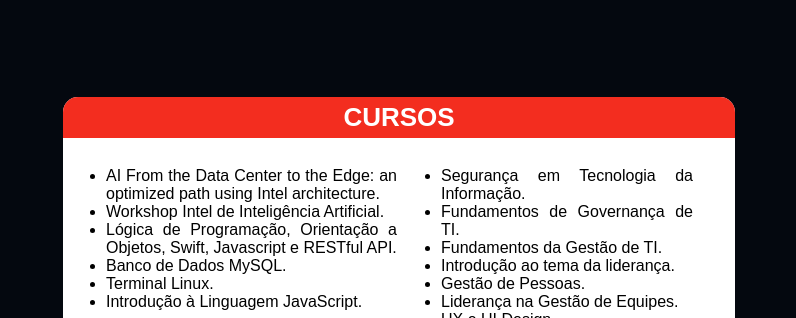
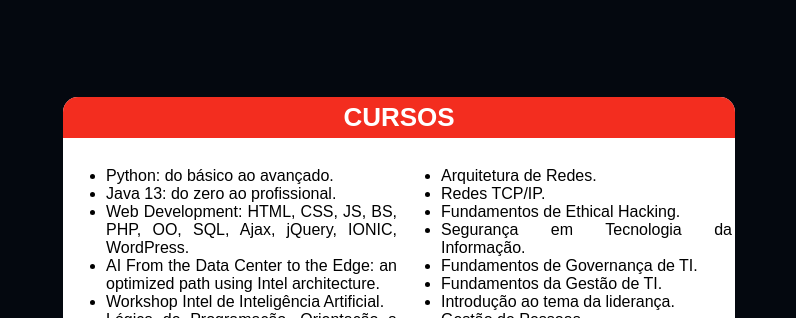
Before and after one commit to absd2/absd2.github.io, a plain HTML site: page index.html in a window 1280 px wide. Shown: the part 634-952 px from the top of the page, without its empty margins (241-1037 px from the left). Drawn offline with Linux system fonts and the light colour scheme; a web font is replaced by a local one.

Commit message:
Added education section

```diff
--- a/css/style.css
+++ b/css/style.css
@@ -136,10 +136,6 @@ body {
     vertical-align: top;
 }
 
-#courses-right-column {
-    padding-right: 40px;
-}
-
 
 /* ------------------------- */
 /* EDUCATION SECTION */
--- a/index.html
+++ b/index.html
@@ -54,16 +54,21 @@
                     <tr>
                         <td class="courses-column">
                             <ul class="courses-list">
+                                <li>Python: do básico ao avançado.</li>
+                                <li>Java 13: do zero ao profissional.</li>
+                                <li>Web Development: HTML, CSS, JS, BS, PHP, OO, SQL, Ajax, jQuery, IONIC, WordPress.</li>
                                 <li>AI From the Data Center to the Edge: an optimized path using Intel architecture.</li>
                                 <li>Workshop Intel de Inteligência Artificial.</li>
                                 <li>Lógica de Programação, Orientação a Objetos, Swift, Javascript e RESTful API.</li>
                                 <li>Banco de Dados MySQL.</li>
-                                <li>Terminal Linux.</li>
                                 <li>Introdução à Linguagem JavaScript.</li>
                             </ul>
                         </td>
                         <td class="courses-column" id="courses-right-column">
                             <ul class="courses-list">
+                                <li>Arquitetura de Redes.</li>
+                                <li>Redes TCP/IP.</li>
+                                <li>Fundamentos de Ethical Hacking.</li>
                                 <li>Segurança em Tecnologia da Informação.</li>
                                 <li>Fundamentos de Governança de TI.</li>
                                 <li>Fundamentos da Gestão de TI.</li>
@@ -71,6 +76,7 @@
                                 <li>Gestão de Pessoas.</li>
                                 <li>Liderança na Gestão de Equipes.</li>
                                 <li>UX e UI Design.</li>
+                                <li>Terminal Linux.</li>
                             </ul>
                         </td>
                     </tr>
```
